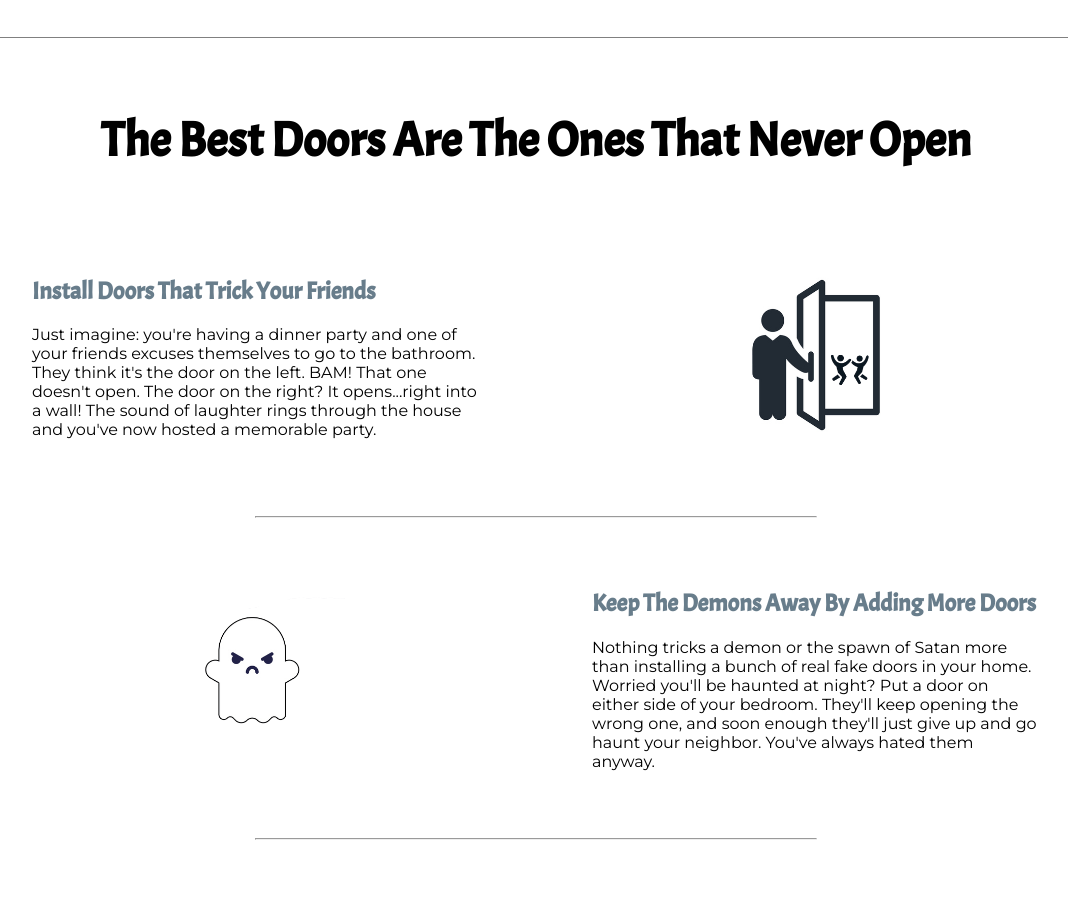
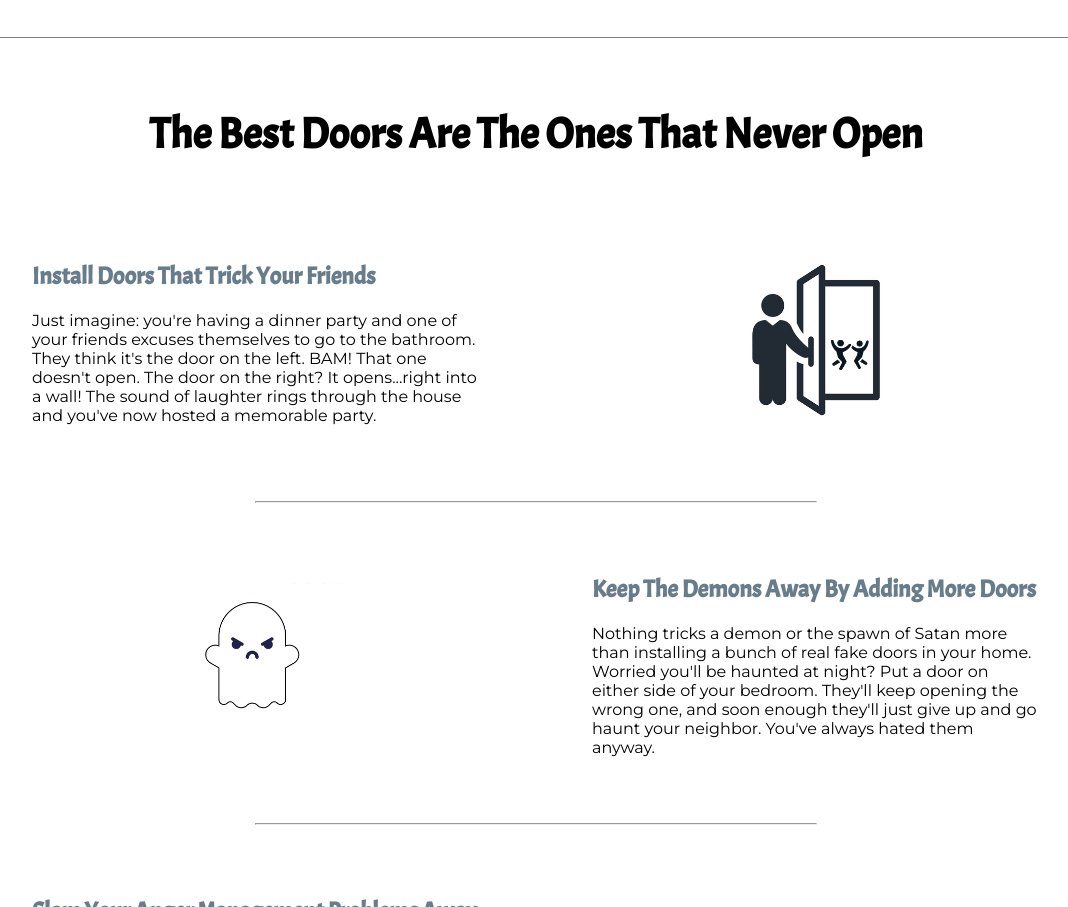
Before and after one commit to lanachiad/real-fake-doors-landing-page, a website: page app/index.html in a window 1280 px wide. Shown: the part 814-1721 px from the top of the page, without its empty margins (104-1172 px from the left). Drawn offline with nearby package versions, Linux system fonts and the light colour scheme.

Commit message:
Smaller h1

```diff
--- a/app/scss/info.scss
+++ b/app/scss/info.scss
@@ -4,7 +4,7 @@
   border-bottom: 1px gray solid;
 
   h1 {
-    font-size: 36pt;
+    font-size: 32pt;
     text-align: center;
   }
 
```
Also changed, not shown: app/css/info.css.
